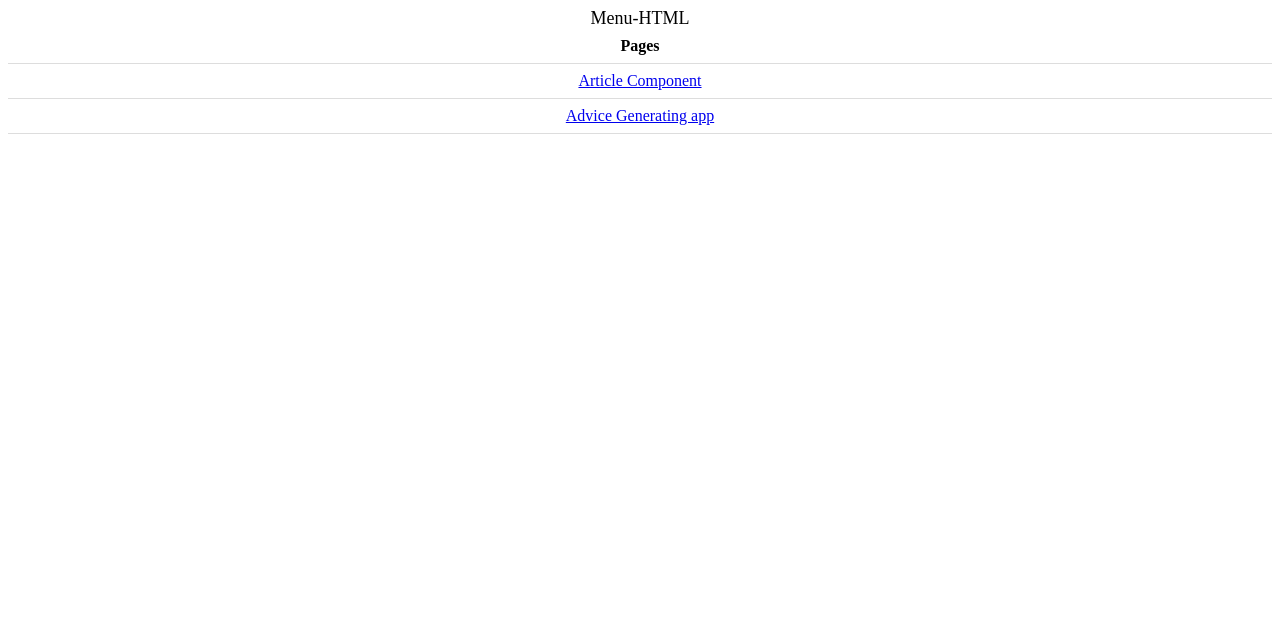
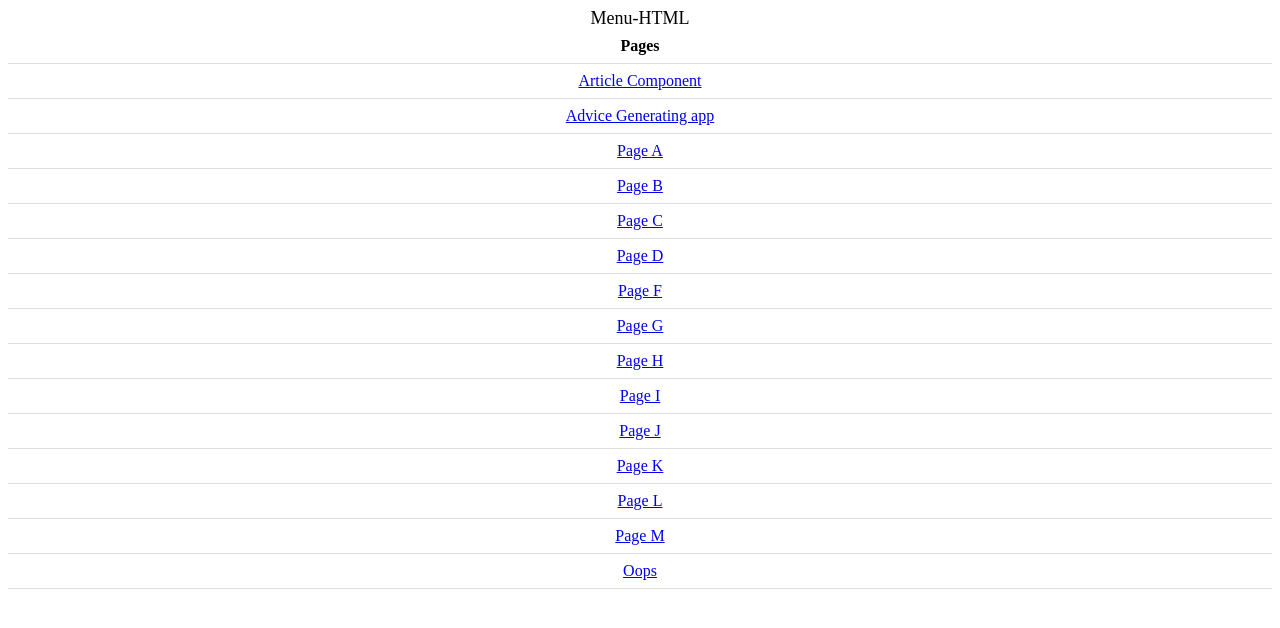
Before and after one commit to ViJIi-R/js-basic-lessons, a website: page index.html in a window 1280 px wide. Drawn offline with Linux system fonts and the light colour scheme.

Commit message:
New Index

```diff
--- a/index.html
+++ b/index.html
@@ -34,3 +34,42 @@ box-sizing: content-box;}
   <tr>
         <td Style="text-align:center"><a href="../src/advicegenerator.html">Advice Generating app</a></td>
  </tr>
+ <tr>
+    <td Style="text-align:center"><a href="src/pagea.html">Page A</a></td>
+</tr>
+<tr>
+    <td Style="text-align:center"><a href="src/pageb.html">Page B</a></td>
+</tr>
+<tr>
+    <td Style="text-align:center"><a href="src/pagec.html">Page C</a></td>
+</tr>
+<tr>
+    <td Style="text-align:center"><a href="src/paged.html">Page D</a></td>
+</tr>
+<tr>
+    <td Style="text-align:center"><a href="src/pagef.html">Page F</a></td>
+</tr>
+<tr>
+    <td Style="text-align:center"><a href="src/pageg.html">Page G</a></td>
+</tr>
+<tr>
+    <td Style="text-align:center"><a href="src/pageh.html">Page H</a></td>
+</tr>
+<tr>
+    <td Style="text-align:center"><a href="src/pagei.html">Page I</a></td>
+</tr>
+<tr>
+    <td Style="text-align:center"><a href="src/pagej.html">Page J</a></td>
+</tr>
+<tr>
+    <td Style="text-align:center"><a href="src/pagek.html">Page K</a></td>
+</tr>
+<tr>
+    <td Style="text-align:center"><a href="src/pagel.html">Page L</a></td>
+</tr>
+<tr>
+    <td Style="text-align:center"><a href="src/pagem.html">Page M</a></td>
+</tr>
+<tr>
+    <td Style="text-align:center"><a href="src/oops.html">Oops</a></td>
+</tr>
```
